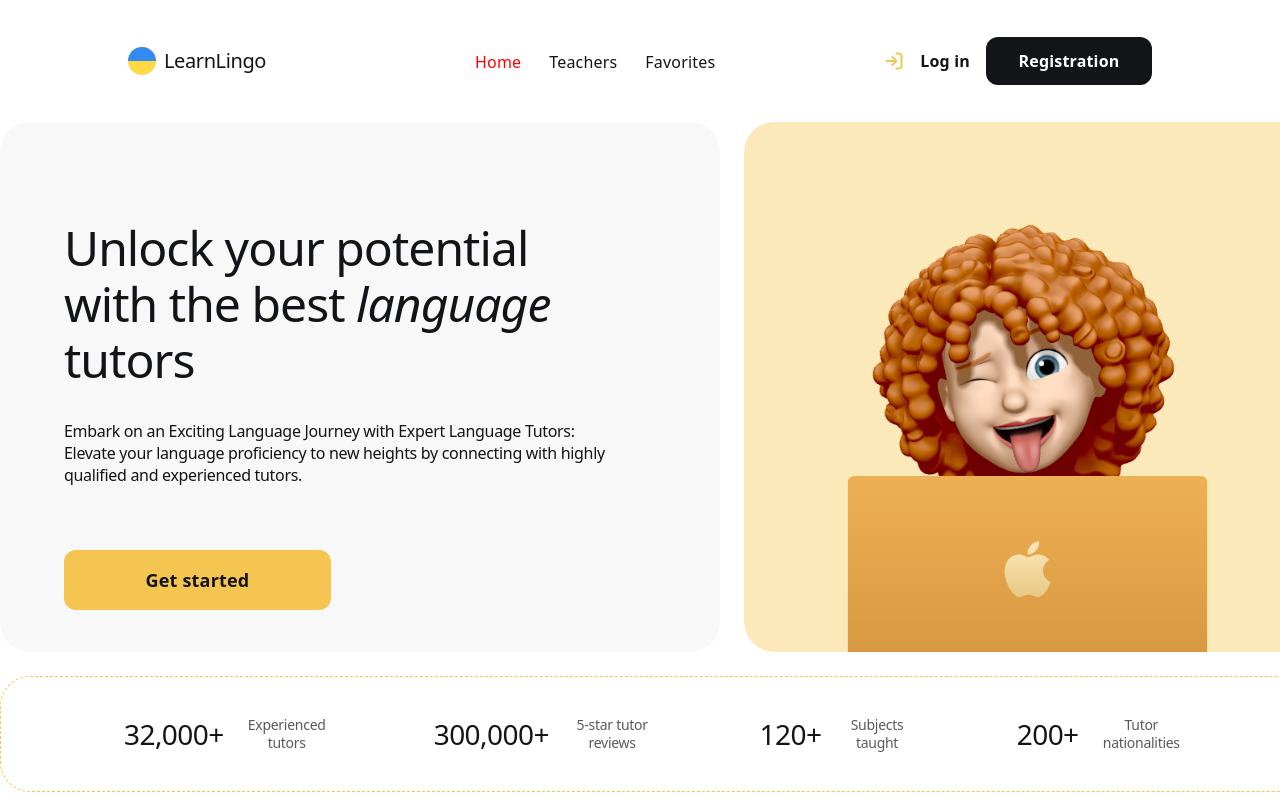
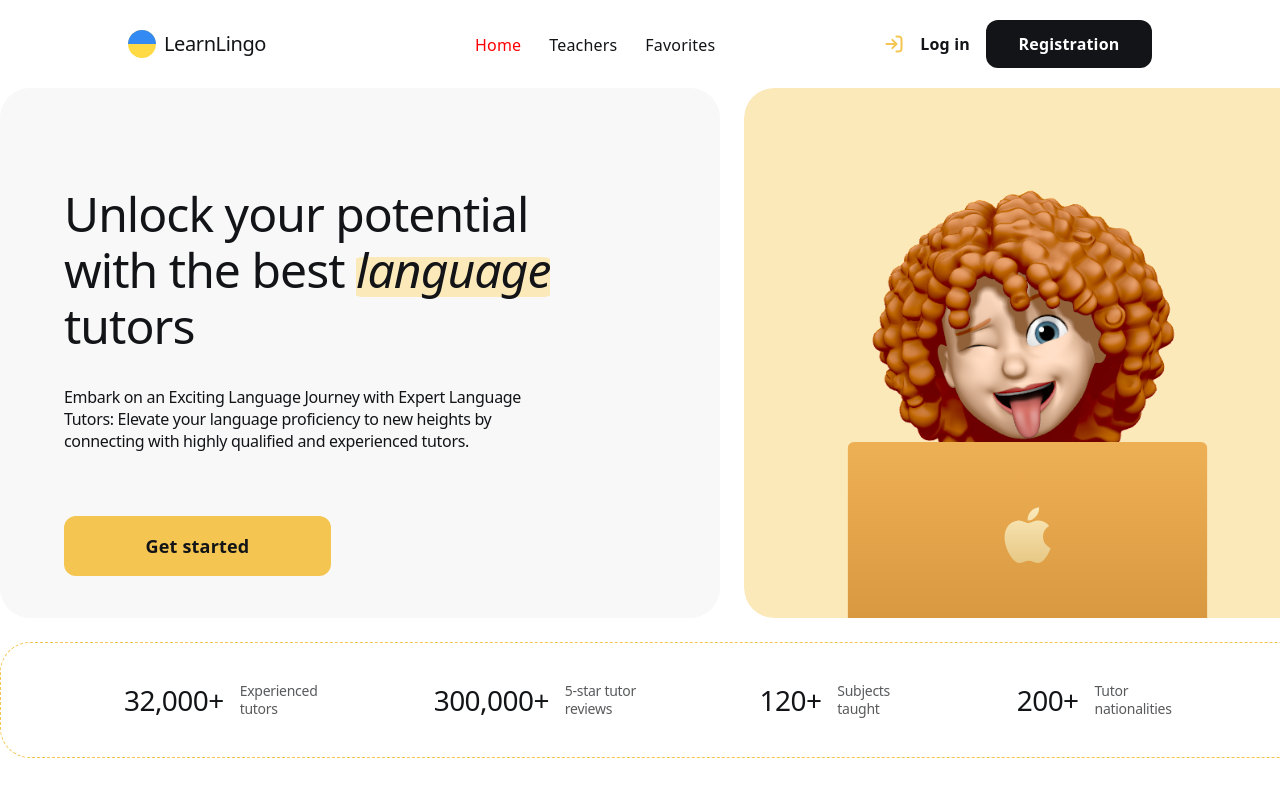
Before and after one commit to tania-tatiana/LearnLingo, a React (Vite) app: page / in a window 1280 px wide. Shown: the top 800 px of the page. Built offline with nearby package versions, Linux system fonts and the light colour scheme.

Commit message:
fix margins and padding & add details & fix header

```diff
--- a/src/components/Advantages/Advantages.module.css
+++ b/src/components/Advantages/Advantages.module.css
@@ -6,6 +6,8 @@
   height: 116px;
   padding: 40px 123px;
   gap: 100px;
+
+  margin-bottom: 30px;
 }
 
 .advantagesBlock {
@@ -34,5 +36,5 @@
   letter-spacing: -0.02em;
   color: rgba(18, 20, 23, 0.7);
 
-  justify-content: flex-start;
+  text-align: start;
 }
--- a/src/components/AppBar/AppBar.module.css
+++ b/src/components/AppBar/AppBar.module.css
@@ -2,7 +2,8 @@
   display: flex;
   justify-content: space-between;
   align-items: center;
-  padding: 30px 128px;
+  padding: 20px 128px;
+  height: 88px;
 
   position: sticky;
   z-index: 1000;
--- a/src/components/MainContent/MainContent.module.css
+++ b/src/components/MainContent/MainContent.module.css
@@ -14,7 +14,7 @@
   height: 530px;
 
   background: #f8f8f8;
-  padding: 98px 108px 98px 64px;
+  padding: 98px 100px 98px 64px;
 }
 
 .title {
@@ -28,11 +28,33 @@
 
   margin: 0px 0px 32px;
   justify-content: left;
+
+  max-width: 100%;
 }
 
 .language {
   font-style: italic;
   font-weight: 400;
+
+  position: relative;
+  z-index: 1;
+}
+
+.language::before {
+  content: "";
+
+  position: absolute;
+  left: 0;
+  bottom: 5px;
+
+  width: 100%;
+  height: 40px;
+
+  border-radius: 5%;
+
+  background: #fbe9ba;
+
+  z-index: -1;
 }
 
 .text {
@@ -45,6 +67,8 @@
   color: #121417;
 
   margin-bottom: 64px;
+
+  max-width: 471px;
 }
 
 .button {
```
